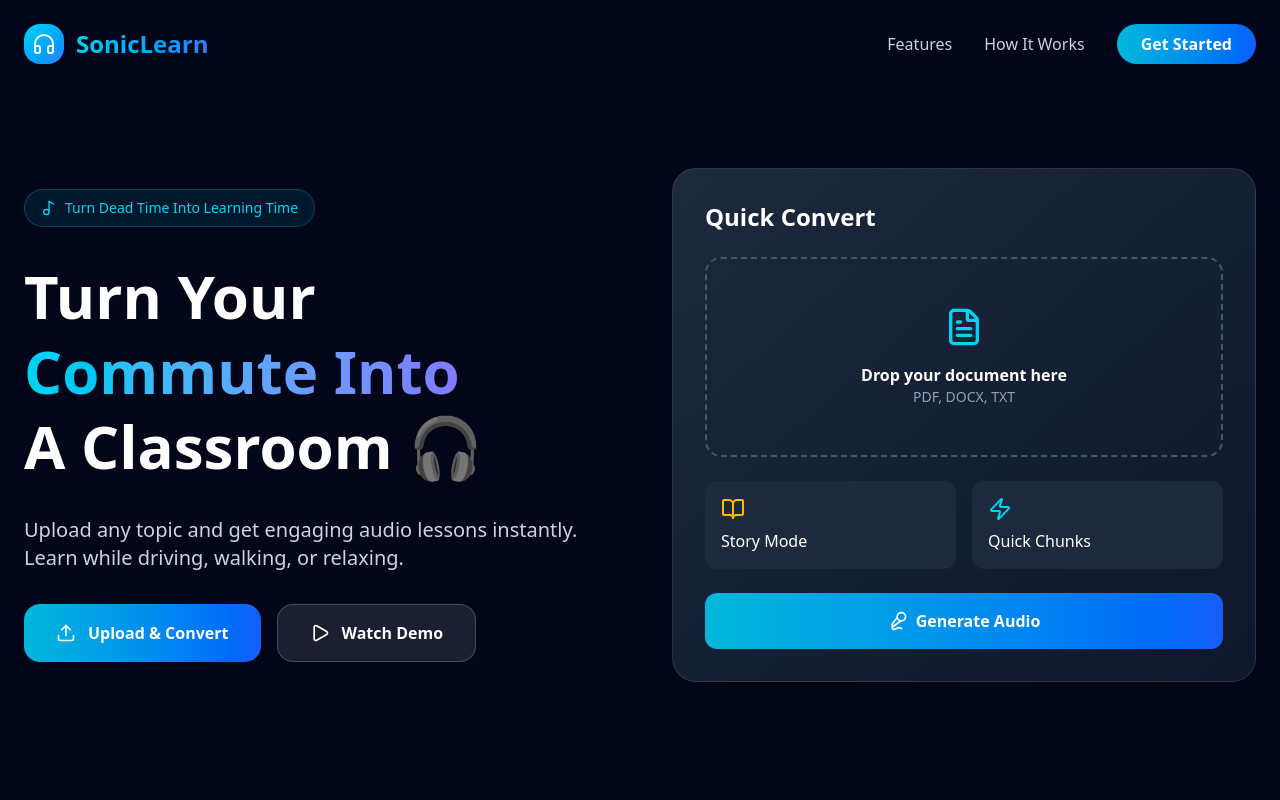
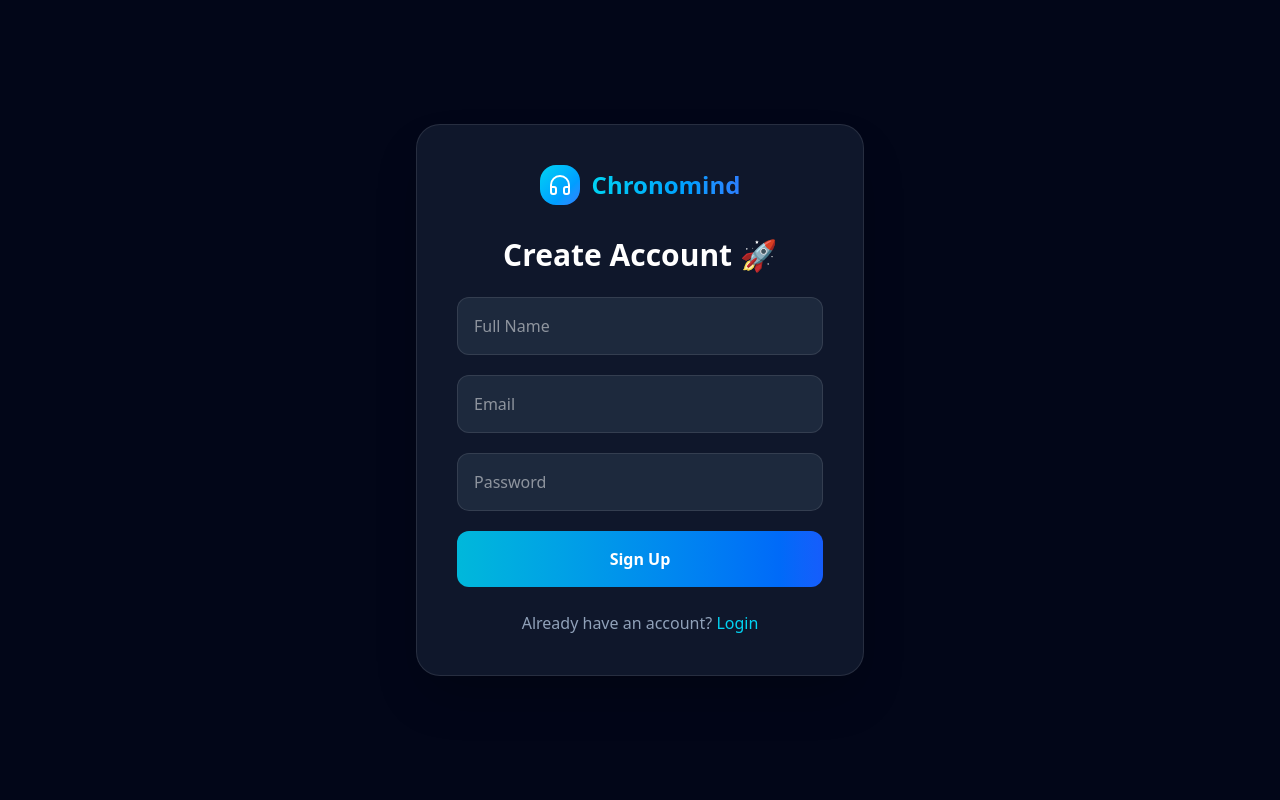
Before and after one commit to saikrishna7288/Chronomind, a Vue app in the folder frontend/: page /Signup in a window 1280 px wide. Shown: the top 800 px of the page. Built offline with nearby package versions, Linux system fonts and the light colour scheme.

Commit message:
login/signup pages added

```diff
--- a/frontend/package.json
+++ b/frontend/package.json
@@ -12,6 +12,7 @@
     "lucide-react": "^0.563.0",
     "react": "^19.2.4",
     "react-dom": "^19.2.4",
+    "react-router-dom": "^7.13.0",
     "vue": "^3.5.24"
   },
   "devDependencies": {
--- a/frontend/src/App.jsx
+++ b/frontend/src/App.jsx
@@ -1,7 +1,17 @@
+import { BrowserRouter, Routes, Route } from "react-router-dom";
+import Login from "./pages/Login";
+import Signup from "./pages/Signup";
 import Home from "./pages/Home";
+
 function App() {
   return (
-    <Home/>
+    <BrowserRouter>
+      <Routes>
+        <Route path="/" element={<Login />} />
+        <Route path="/Signup" element={<Signup />} />
+        <Route path="/Home" element={<Home />} />
+      </Routes>
+    </BrowserRouter>
   );
 }
 
--- a/frontend/src/pages/Home.jsx
+++ b/frontend/src/pages/Home.jsx
@@ -14,6 +14,7 @@ import {
 
 const Home = () => {
   const [activeFeature, setActiveFeature] = useState(0);
+  const [showProfile, setShowProfile] = useState(false);
 
   const features = [
     {
@@ -40,23 +41,63 @@ const Home = () => {
     <div className="min-h-screen bg-slate-950 text-white">
       {/* NAVIGATION */}
       <nav className="px-6 py-6 flex justify-between items-center max-w-7xl mx-auto">
+
+  {/* LEFT SIDE - Logo */}
   <div className="flex items-center gap-3">
     <div className="bg-gradient-to-br from-cyan-400 to-blue-500 p-2 rounded-2xl">
       <Headphones className="w-6 h-6 text-white" />
     </div>
     <span className="text-2xl font-bold bg-gradient-to-r from-cyan-400 to-blue-500 bg-clip-text text-transparent">
-            SonicLearn
+      Chronomind
     </span>
   </div>
 
-        <div className="hidden md:flex gap-8 items-center">
-          <a href="#features" className="text-slate-300 hover:text-cyan-400">Features</a>
-          <a href="#how" className="text-slate-300 hover:text-cyan-400">How It Works</a>
-          <button className="px-6 py-2 bg-gradient-to-r from-cyan-500 to-blue-600 rounded-full font-semibold hover:scale-105 transition">
-            Get Started
+  {/* RIGHT SIDE - Navigation + Profile */}
+  <div className="hidden md:flex items-center gap-8 relative">
+
+    <a href="#features" className="text-slate-300 hover:text-cyan-400">
+      Features
+    </a>
+
+    <a href="#how" className="text-slate-300 hover:text-cyan-400">
+      How It Works
+    </a>
+
+    {/* Profile */}
+    <div className="relative">
+      <button
+        onClick={() => setShowProfile(!showProfile)}
+        className="w-10 h-10 rounded-full bg-gradient-to-r from-cyan-500 to-blue-600 flex items-center justify-center font-bold"
+      >
+        SK
+      </button>
+
+      {showProfile && (
+        <div className="absolute right-0 mt-3 w-48 bg-slate-900 border border-white/10 rounded-xl shadow-xl p-3 space-y-2">
+          <button className="w-full text-left px-3 py-2 rounded-lg hover:bg-slate-800 transition">
+            My Profile
+          </button>
+
+          <button className="w-full text-left px-3 py-2 rounded-lg hover:bg-slate-800 transition">
+            Dashboard
+          </button>
+
+          <button
+            className="w-full text-left px-3 py-2 rounded-lg hover:bg-red-500/20 text-red-400 transition"
+            onClick={() => {
+              localStorage.removeItem("token");
+              window.location.href = "/";
+            }}
+          >
+            Logout
           </button>
         </div>
+      )}
+    </div>
+
+  </div>
 </nav>
+
 
       {/* HERO */}
       <section className="px-6 pt-20 pb-32 max-w-7xl mx-auto grid lg:grid-cols-2 gap-16 items-center">
--- /dev/null
+++ b/frontend/src/pages/Login.jsx
@@ -0,0 +1,66 @@
+import { Link, useNavigate } from "react-router-dom";
+import { Headphones } from "lucide-react";
+
+const Login = () => {
+  const navigate = useNavigate();
+
+  const handleLogin = (e) => {
+    e.preventDefault();
+
+    // TEMP: direct navigation (backend later)
+    navigate("/Home");
+  };
+
+  return (
+    <div className="min-h-screen bg-slate-950 flex items-center justify-center px-6 text-white">
+      <div className="bg-slate-900 border border-white/10 rounded-3xl p-10 w-full max-w-md shadow-2xl">
+
+        {/* Logo */}
+        <div className="flex items-center gap-3 mb-8 justify-center">
+          <div className="bg-gradient-to-br from-cyan-400 to-blue-500 p-2 rounded-2xl">
+            <Headphones className="w-6 h-6 text-white" />
+          </div>
+          <span className="text-2xl font-bold bg-gradient-to-r from-cyan-400 to-blue-500 bg-clip-text text-transparent">
+            Chronomind
+          </span>
+        </div>
+
+        <h2 className="text-3xl font-bold text-center mb-6">
+          Welcome Back 👋
+        </h2>
+
+        <form onSubmit={handleLogin} className="space-y-5">
+          <input
+            type="email"
+            placeholder="Email"
+            required
+            className="w-full p-4 rounded-xl bg-slate-800 border border-white/10 focus:border-cyan-500 outline-none"
+          />
+
+          <input
+            type="password"
+            placeholder="Password"
+            required
+            className="w-full p-4 rounded-xl bg-slate-800 border border-white/10 focus:border-cyan-500 outline-none"
+          />
+
+          <button
+            type="submit"
+            className="w-full py-4 bg-gradient-to-r from-cyan-500 to-blue-600 rounded-xl font-bold hover:scale-105 transition"
+          >
+            Login
+          </button>
+        </form>
+
+        <p className="text-center text-slate-400 mt-6">
+          Don’t have an account?{" "}
+          <Link to="/Signup" className="text-cyan-400 hover:underline">
+            Sign up
+          </Link>
+        </p>
+      </div>
+    </div>
+  );
+};
+
+export default Login;
--- /dev/null
+++ b/frontend/src/pages/Signup.jsx
@@ -0,0 +1,73 @@
+import { Link, useNavigate } from "react-router-dom";
+import { Headphones } from "lucide-react";
+
+const Signup = () => {
+  const navigate = useNavigate();
+
+  const handleSignup = (e) => {
+    e.preventDefault();
+
+    // TEMP: redirect after signup
+    navigate("/Home");
+  };
+
+  return (
+    <div className="min-h-screen bg-slate-950 flex items-center justify-center px-6 text-white">
+      <div className="bg-slate-900 border border-white/10 rounded-3xl p-10 w-full max-w-md shadow-2xl">
+
+        {/* Logo */}
+        <div className="flex items-center gap-3 mb-8 justify-center">
+          <div className="bg-gradient-to-br from-cyan-400 to-blue-500 p-2 rounded-2xl">
+            <Headphones className="w-6 h-6 text-white" />
+          </div>
+          <span className="text-2xl font-bold bg-gradient-to-r from-cyan-400 to-blue-500 bg-clip-text text-transparent">
+            Chronomind
+          </span>
+        </div>
+
+        <h2 className="text-3xl font-bold text-center mb-6">
+          Create Account 🚀
+        </h2>
+
+        <form onSubmit={handleSignup} className="space-y-5">
+          <input
+            type="text"
+            placeholder="Full Name"
+            required
+            className="w-full p-4 rounded-xl bg-slate-800 border border-white/10 focus:border-cyan-500 outline-none"
+          />
+
+          <input
+            type="email"
+            placeholder="Email"
+            required
+            className="w-full p-4 rounded-xl bg-slate-800 border border-white/10 focus:border-cyan-500 outline-none"
+          />
+
+          <input
+            type="password"
+            placeholder="Password"
+            required
+            className="w-full p-4 rounded-xl bg-slate-800 border border-white/10 focus:border-cyan-500 outline-none"
+          />
+
+          <button
+            type="submit"
+            className="w-full py-4 bg-gradient-to-r from-cyan-500 to-blue-600 rounded-xl font-bold hover:scale-105 transition"
+          >
+            Sign Up
+          </button>
+        </form>
+
+        <p className="text-center text-slate-400 mt-6">
+          Already have an account?{" "}
+          <Link to="/" className="text-cyan-400 hover:underline">
+            Login
+          </Link>
+        </p>
+      </div>
+    </div>
+  );
+};
+
+export default Signup;
```
Also changed, not shown: 1 other file (tests, documents, lock files or other folders). Lines whose indentation alone changed are shown as unchanged.
